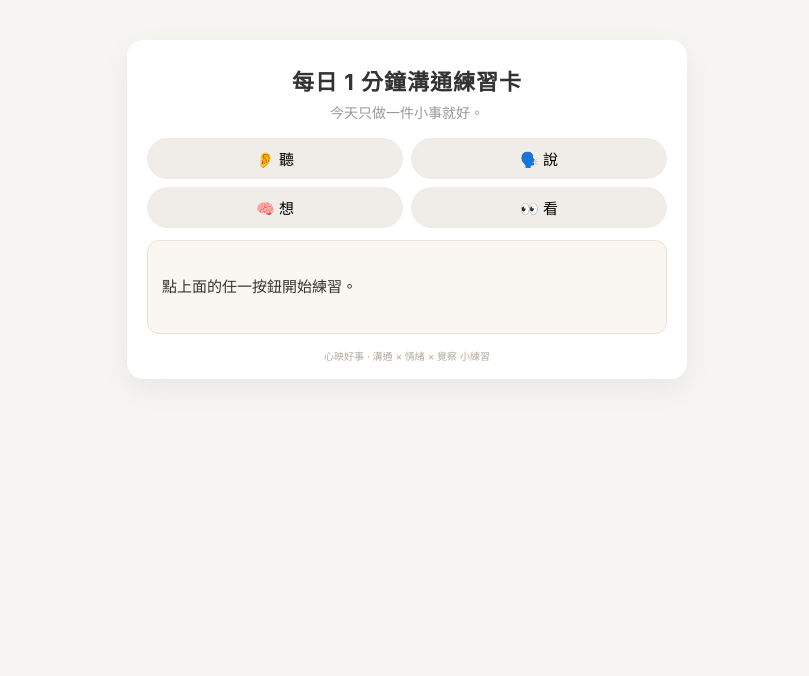
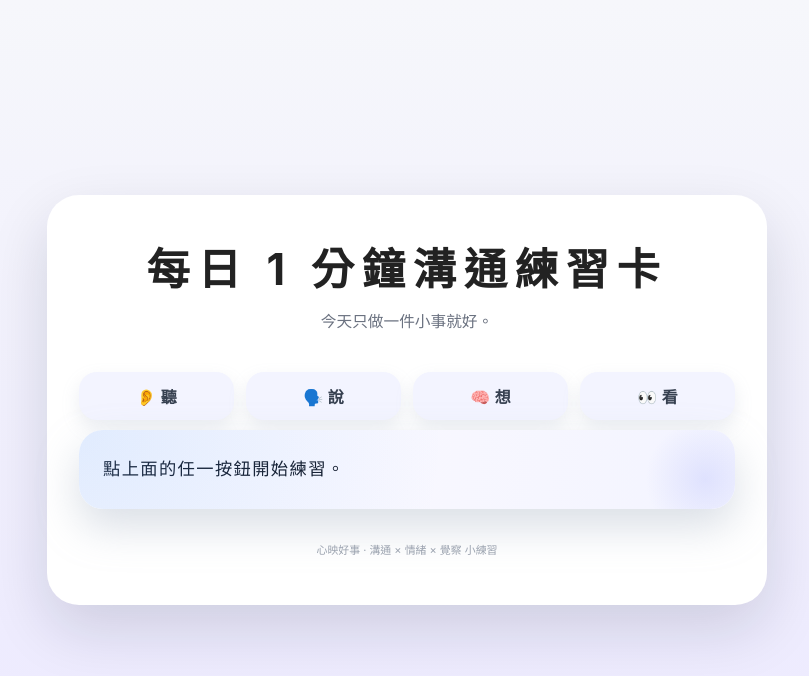
Before and after one commit to yen0711/communication-training-cards, a plain HTML site: page index.html in a window 1280 px wide. Shown: the whole page, without its empty margins (233-1042 px from the left). Drawn offline with Linux system fonts and the light colour scheme.

Commit message:
Update style.css

```diff
--- a/style.css
+++ b/style.css
@@ -1,90 +1,185 @@
-/* 整體背景與字型 */
+/* 全域設定 */
+*,
+*::before,
+*::after {
+  box-sizing: border-box;
+}
+
+html,
 body {
-  font-family: -apple-system, BlinkMacSystemFont, "Segoe UI", "Noto Sans TC", sans-serif;
-  background: #f7f5f2;
   margin: 0;
   padding: 0;
-  color: #333;
 }
 
+/* 背景 & 版面配置 */
+body {
+  font-family: -apple-system, BlinkMacSystemFont, "Noto Sans TC", system-ui,
+    sans-serif;
+  background: linear-gradient(180deg, #f6f7fb, #ece9ff);
+  min-height: 100vh;
+  display: flex;
+  align-items: center;
+  justify-content: center;
+  color: #222;
+}
+
+/* 主卡片容器 */
 .app {
-  max-width: 520px;
-  margin: 40px auto;
-  padding: 24px 20px 16px;
   background: #ffffff;
-  border-radius: 16px;
-  box-shadow: 0 10px 30px rgba(0,0,0,0.06);
+  width: min(720px, 100%);
+  margin: 24px;
+  padding: 40px 32px 48px;
+  border-radius: 32px;
+  box-shadow: 0 24px 60px rgba(15, 23, 42, 0.14);
+  display: flex;
+  flex-direction: column;
+  gap: 32px;
 }
 
 /* 標題區 */
-.app-header {
+.app-header h1 {
+  font-size: clamp(1.9rem, 2.4vw + 1.2rem, 2.7rem);
+  letter-spacing: 0.18em;
   text-align: center;
-  margin-bottom: 16px;
-}
-
-h1 {
-  margin: 0;
-  font-size: 22px;
-  letter-spacing: 1px;
+  margin: 0 0 12px;
 }
 
 .subtitle {
-  margin-top: 6px;
-  font-size: 14px;
-  color: #999;
+  margin: 0;
+  text-align: center;
+  font-size: 0.98rem;
+  color: #6b7280;
 }
 
-/* 四個按鈕區塊 */
+/* 按鈕列 */
 .buttons {
   display: grid;
-  grid-template-columns: repeat(2, minmax(0, 1fr));
-  gap: 8px;
-  margin: 16px 0 12px;
+  grid-template-columns: repeat(4, minmax(0, 1fr));
+  gap: 12px;
+  margin-top: 8px;
 }
 
-button {
-  border-radius: 999px;
+.buttons button {
   border: none;
-  padding: 10px 14px;
-  font-size: 15px;
+  border-radius: 18px;
+  padding: 12px 10px;
+  font-size: 1rem;
+  font-weight: 600;
+  background: #f3f4ff;
+  color: #374151;
+  display: flex;
+  align-items: center;
+  justify-content: center;
+  gap: 6px;
   cursor: pointer;
-  background: #f0ede8;
-  transition: transform 0.1s ease, box-shadow 0.1s ease, background 0.1s ease;
+  box-shadow: 0 8px 18px rgba(148, 163, 184, 0.18);
+  transition: transform 0.12s ease, box-shadow 0.12s ease,
+    background 0.15s ease, color 0.15s ease;
 }
 
-button:hover {
-  background: #e7e1d8;
-  transform: translateY(-1px);
-  box-shadow: 0 4px 10px rgba(0,0,0,0.06);
+.buttons button span {
+  display: inline-block;
 }
 
-button:active {
-  transform: translateY(0);
-  box-shadow: none;
+/* 按鈕 hover / active 效果 */
+.buttons button:hover {
+  transform: translateY(-1px);
+  box-shadow: 0 14px 26px rgba(148, 163, 184, 0.24);
+  background: #e5e7ff;
 }
 
-/* 顯示題目的卡片 */
-.card {
-  margin-top: 12px;
-  padding: 16px 14px;
-  background: #faf7f2;
-  border-radius: 12px;
-  border: 1px solid #eee1d1;
-  min-height: 60px;
-  display: flex;
-  align-items: center;
+.buttons button:active {
+  transform: translateY(1px) scale(0.98);
+  box-shadow: 0 6px 12px rgba(148, 163, 184, 0.2);
 }
 
-.card-hint {
-  margin: 0;
-  line-height: 1.6;
-  font-size: 15px;
+/* 目前選中的按鈕（可以在 JS 裡加上 .active） */
+.buttons button.active {
+  background: linear-gradient(135deg, #4f46e5, #6366f1);
+  color: #ffffff;
+  box-shadow: 0 16px 32px rgba(79, 70, 229, 0.32);
 }
 
-/* 底部小字 */
+/* 練習卡片區 */
+.card {
+  margin-top: 10px;
+  border-radius: 24px;
+  padding: 24px 24px 26px;
+  background: radial-gradient(circle at top left, #fdfbff, #f3f4ff);
+  box-shadow: 0 18px 42px rgba(148, 163, 184, 0.35);
+  position: relative;
+  overflow: hidden;
+}
+
+/* 卡片上方的小標籤（如果有 .card-hint） */
+.card-hint {
+  margin: 0 0 10px;
+  font-size: 0.88rem;
+  letter-spacing: 0.08em;
+  text-transform: uppercase;
+  color: #9ca3af;
+}
+
+/* 主要練習文字 */
+.card p {
+  margin: 0;
+  font-size: 1.08rem;
+  line-height: 1.7;
+  color: #111827;
+}
+
+/* 卡片左上角的小裝飾 */
+.card::before {
+  content: "";
+  position: absolute;
+  inset: 0;
+  background: radial-gradient(circle at 0 0, rgba(96, 165, 250, 0.18), transparent 55%);
+  pointer-events: none;
+}
+
+/* 卡片右下角的淡淡漸層 */
+.card::after {
+  content: "";
+  position: absolute;
+  right: -40px;
+  bottom: -40px;
+  width: 140px;
+  height: 140px;
+  background: radial-gradient(circle, rgba(129, 140, 248, 0.18), transparent 60%);
+  pointer-events: none;
+}
+
+/* 底部文字 */
 .app-footer {
+  margin-top: auto;
   text-align: center;
-  margin-top: 14px;
-  color: #b3aa9f;
-  font-size: 12px;
+  font-size: 0.82rem;
+  color: #9ca3af;
 }
+
+/* 手機版調整 */
+@media (max-width: 640px) {
+  .app {
+    margin: 16px;
+    padding: 28px 18px 32px;
+    border-radius: 26px;
+    box-shadow: 0 16px 40px rgba(15, 23, 42, 0.18);
+  }
+
+  .buttons {
+    grid-template-columns: repeat(2, minmax(0, 1fr));
+  }
+
+  .buttons button {
+    padding-block: 10px;
+    font-size: 0.96rem;
+  }
+
+  .card {
+    padding: 20px 18px 22px;
+  }
+
+  .card p {
+    font-size: 1rem;
+  }
+}
```
